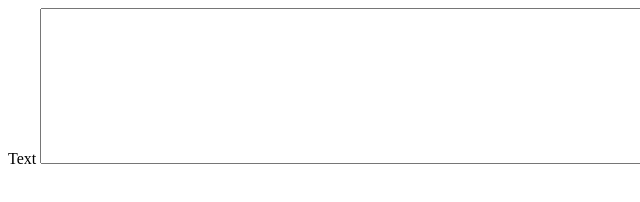
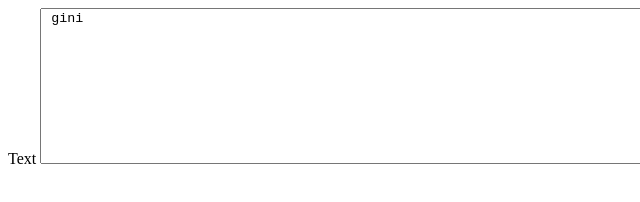
Before and after one commit to ervanadiwijaya/wa-text, a plain HTML site: page index.html in a window 1280 px wide. Shown: the full height of the page, 0-640 px from the left. Drawn offline with Linux system fonts and the light colour scheme.

Commit message:
Update index.html

```diff
--- a/index.html
+++ b/index.html
@@ -10,7 +10,7 @@
     <form>
         <label for="text">Text</label>
       <!--  <input type="text" name="text" id="text"> -->
-        <textarea id="text" name="text" rows="10" cols="100">
+        <textarea id="text" name="text" rows="10" cols="100"> gini
         </textarea>
 
         <a id="linked" href="nothing" target="_blank" rel="noopener noreferrer">Click Here</a>
```
